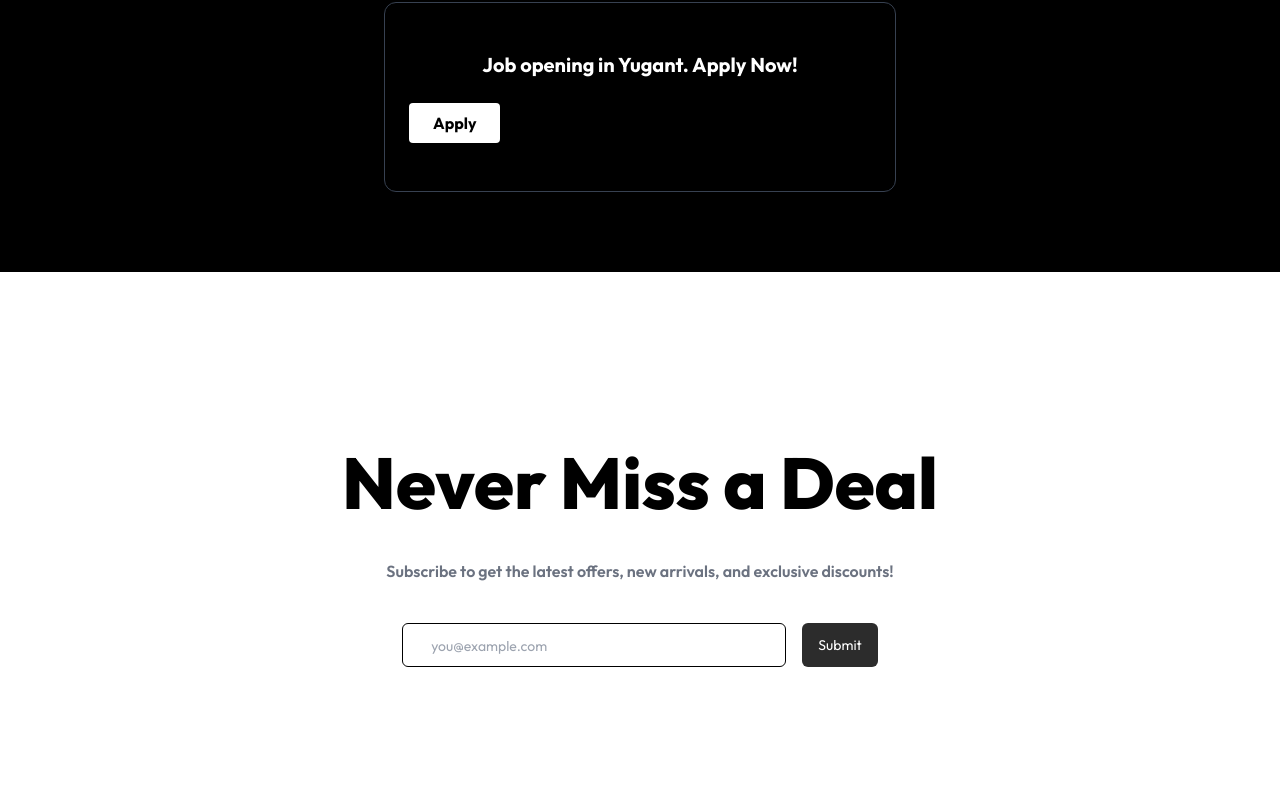
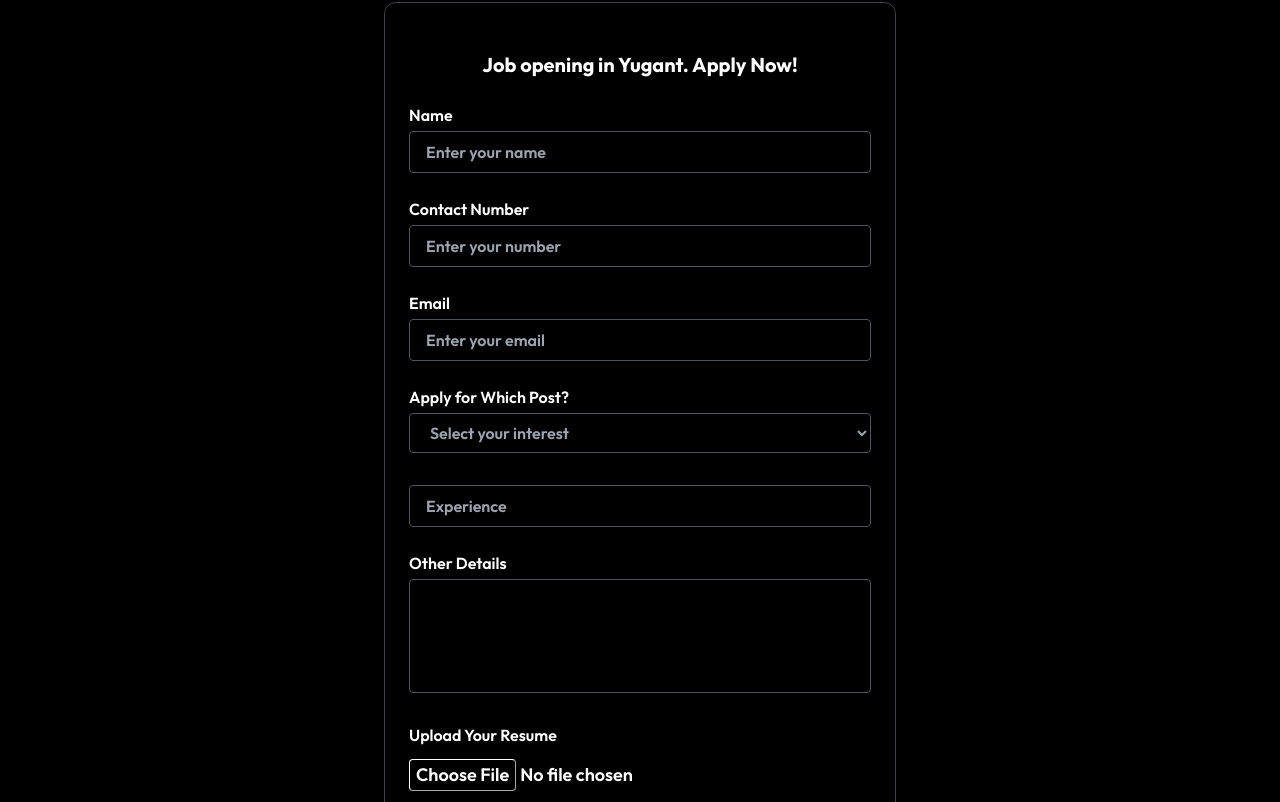
Before and after one commit to veloceeo/Yugant-industries-pvt-ltd, a React (Vite) app in the folder client/: page /career in a window 1280 px wide. Shown: the part 878-1680 px from the top of the page. Built offline with nearby package versions, Linux system fonts and the light colour scheme.

Commit message:
yugant industries pvt ltd

```diff
--- a/client/src/pages/Brand.jsx
+++ b/client/src/pages/Brand.jsx
@@ -241,6 +241,7 @@
               required
               className="form-input"
               disabled={isSubmitting}
+              style={{color:'black'}}
             />
             <label className="form-label">Phone *</label>
             <input
@@ -252,6 +253,7 @@
               required
               className="form-input"
               disabled={isSubmitting}
+              style={{color:'black'}}
             />
             <label className="form-label">Email *</label>
             <input
@@ -263,6 +265,7 @@
               required
               className="form-input"
               disabled={isSubmitting}
+              style={{color:'black'}}
             />
             <label className="form-label">Message *</label>
             <textarea
@@ -273,6 +276,7 @@
               required
               className="form-textarea"
               disabled={isSubmitting}
+              style={{color:'black'}}
             ></textarea>
             <button
               type="submit"
--- a/client/src/pages/Career.jsx
+++ b/client/src/pages/Career.jsx
@@ -13,7 +13,7 @@
 
   const [resume, setResume] = useState(null);
   const [successMessage, setSuccessMessage] = useState("");
-  const [loading, setLoading] = useState(false);
+  const [loading,setLoading]=useState(false)
 
   const handleChange = (e) => {
     const { name, value } = e.target;
@@ -29,7 +29,6 @@
 
   const handleSubmit = async (e) => {
     e.preventDefault();
-    setLoading(true); // Start loading
 
     const submissionData = new FormData();
 
@@ -49,6 +48,8 @@
           },
         }
       );
+      setLoading(true)
+
 
       if (response.data.success) {
         setSuccessMessage("Thanks for applying!");
@@ -60,7 +61,8 @@
           experience: "",
           otherDetails: "",
         });
-        setResume(null);
+        setResume("");
+        setLoading(false)
 
         setTimeout(() => {
           setSuccessMessage("");
@@ -68,9 +70,8 @@
       }
     } catch (error) {
       console.error("Submission error:", error);
+      setLoading(false)
       alert("Something went wrong. Please try again.");
-    } finally {
-      setLoading(false); // Stop loading after try/catch
     }
   };
 
@@ -85,7 +86,101 @@
           <div className="text-green-500 text-center">{successMessage}</div>
         )}
 
-        {/* ... all input fields unchanged ... */}
+        <div>
+          <label htmlFor="name" className="block mb-1">Name</label>
+          <input
+            type="text"
+            id="name"
+            name="name"
+            value={formData.name}
+            onChange={handleChange}
+            placeholder="Enter your name"
+            className="w-full px-4 py-2 bg-black border border-gray-600 rounded focus:outline-none focus:ring-2"
+            required
+          />
+        </div>
+
+        <div>
+          <label htmlFor="contact" className="block mb-1">Contact Number</label>
+          <input
+            type="text"
+            id="contact"
+            name="contact"
+            value={formData.contact}
+            onChange={handleChange}
+            placeholder="Enter your number"
+            className="w-full px-4 py-2 bg-black border border-gray-600 rounded focus:outline-none focus:ring-2"
+            required
+          />
+        </div>
+
+        <div>
+          <label htmlFor="email" className="block mb-1">Email</label>
+          <input
+            type="email"
+            id="email"
+            name="email"
+            value={formData.email}
+            onChange={handleChange}
+            placeholder="Enter your email"
+            className="w-full px-4 py-2 bg-black border border-gray-600 rounded focus:outline-none focus:ring-2"
+            required
+          />
+        </div>
+
+        <div>
+          <label htmlFor="post" className="block mb-1">Apply for Which Post?</label>
+          <select
+            id="post"
+            name="post"
+            value={formData.post}
+            onChange={handleChange}
+            className="w-full px-4 py-2 bg-black border border-gray-600 rounded text-gray-400 focus:outline-none focus:ring-2"
+            required
+          >
+            <option value="" disabled>Select your interest</option>
+            <option value="developer">Developer</option>
+            <option value="designer">Designer</option>
+            <option value="marketing">Marketing</option>
+          </select>
+        </div>
+
+        <div>
+          <input
+            type="number"
+            name="experience"
+            value={formData.experience}
+            onChange={handleChange}
+            placeholder="Experience"
+            className="w-full px-4 py-2 bg-black border border-gray-600 rounded mt-2 focus:outline-none focus:ring-2"
+            required
+          />
+        </div>
+
+        <div>
+          <label htmlFor="otherDetails" className="block mb-1">Other Details</label>
+          <textarea
+            id="otherDetails"
+            name="otherDetails"
+            rows="4"
+            value={formData.otherDetails}
+            onChange={handleChange}
+            className="w-full px-4 py-2 bg-black border border-gray-600 rounded resize-none focus:outline-none focus:ring-2"
+          ></textarea>
+        </div>
+
+        <div>
+          <label htmlFor="resume" className="block mb-3">Upload Your Resume</label>
+          <input
+            type="file"
+            id="resume"
+            name="resume"
+            accept=".pdf,.doc,.docx"
+            onChange={handleFileChange}
+            className="text-[10px] sm:text-base md:text-xl lg:text-lg file:border-white file:border file:rounded file:text-white file:bg-black"
+            required
+          />
+        </div>
 
         <button
           type="submit"
```
